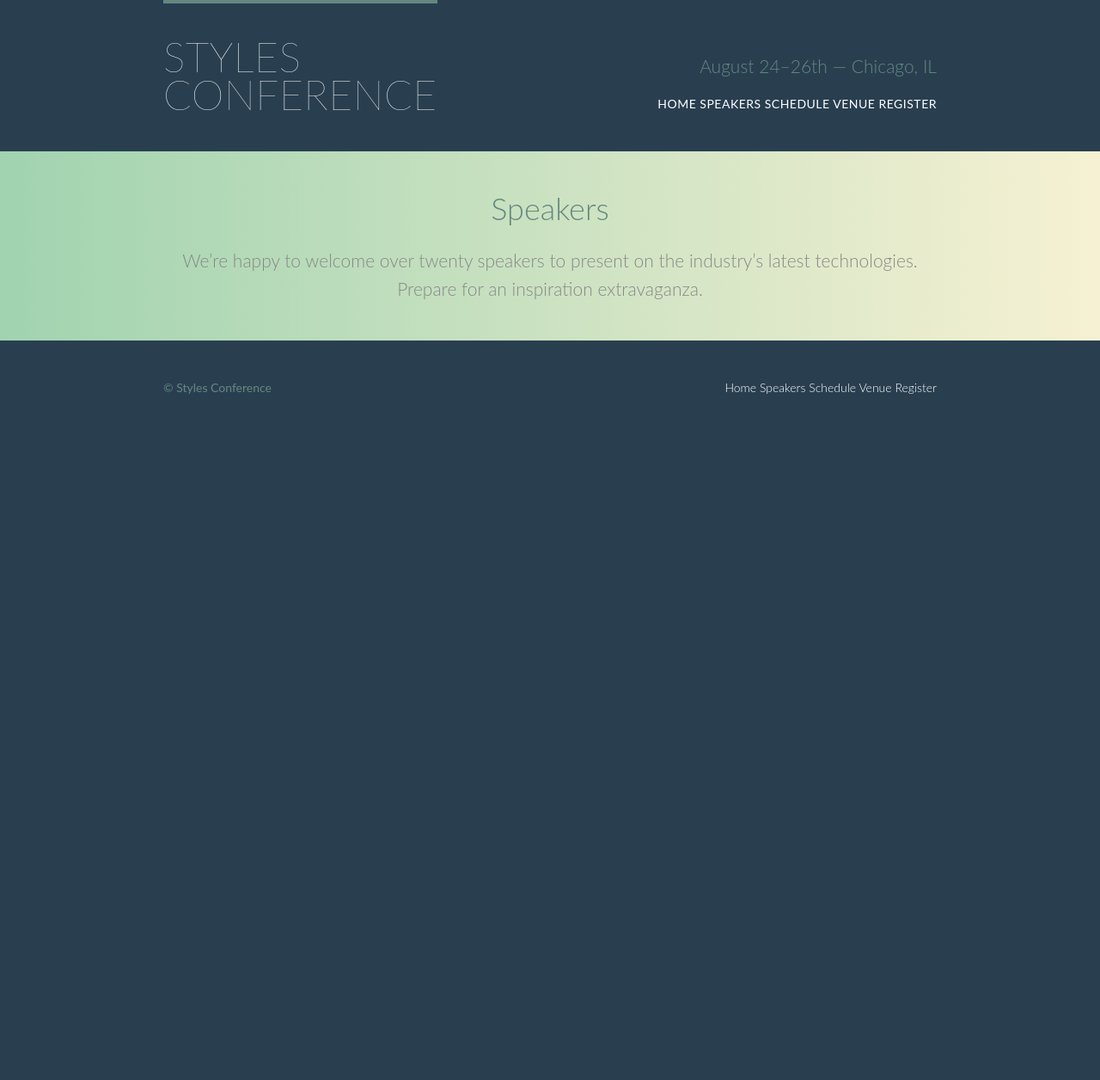
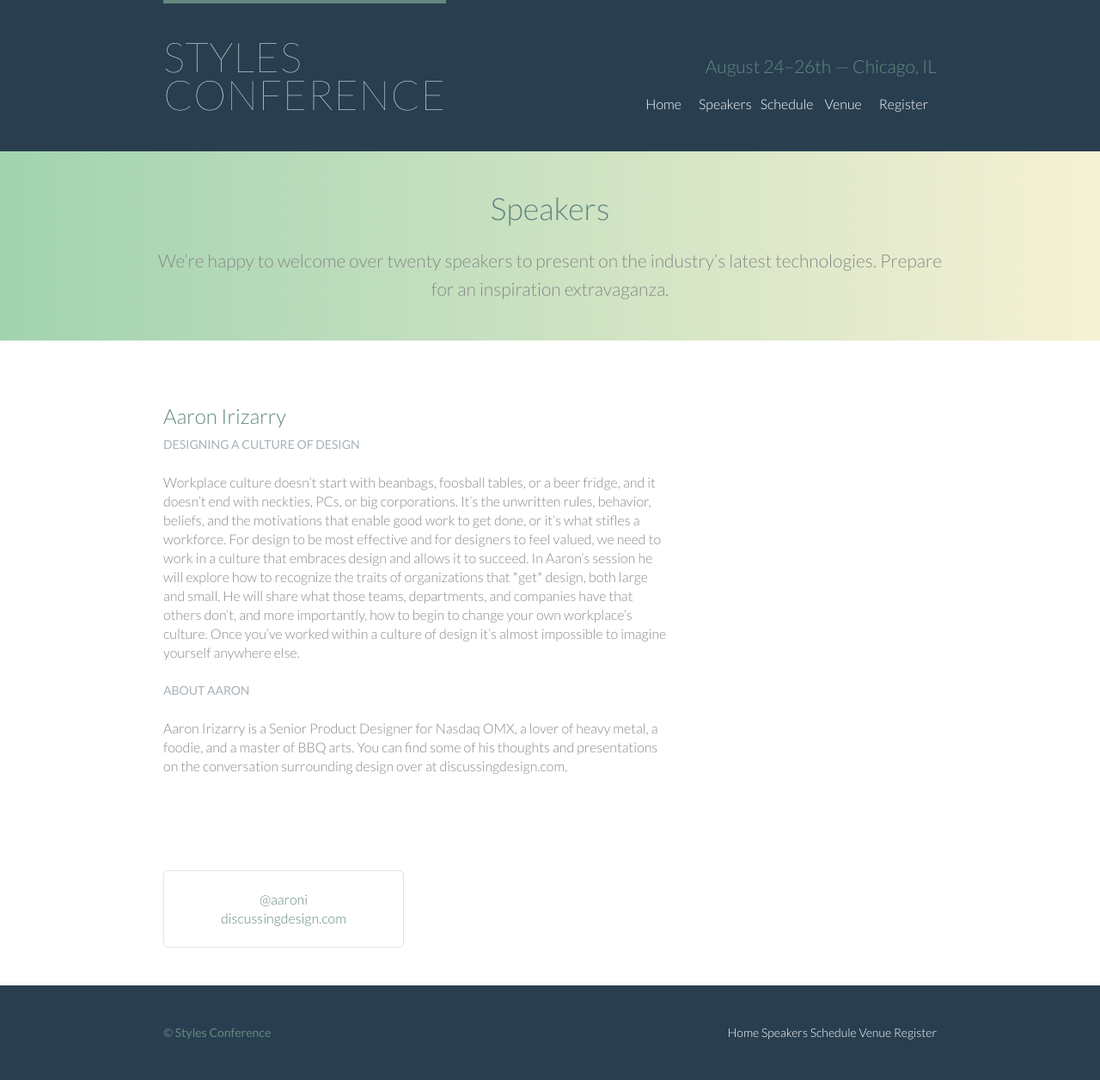
Before and after one commit to 226422/style-conference, a plain HTML site: page speakers.html in a window 1280 px wide. Shown: the whole page at 86% size. Before the commit the page ends 800 px from the top, so only its background shows below. Drawn offline with Linux system fonts and the light colour scheme; files that its build step writes are made by us from their sources.

Commit message:
Speakers

```diff
--- a/main.css
+++ b/main.css
@@ -264,6 +264,14 @@ p a {
 .nav {
   text-align: right;
 }
+.nav li{
+  display: inline-block;
+  margin:0 10px;
+  vertical-align:top;
+}
+.nav li:last child;{
+  margin-right:0;
+}
 
 /*
   ========================================
@@ -296,11 +304,10 @@ p a {
 
 .row,
 .row-alt{
-  min-width:960px;
+  min-width: 960px;
 }
 .row {
   background: #fff;
-  min-width: 960px;
   padding: 66px 0 44px 0;
 }
 .row-alt {
@@ -325,3 +332,24 @@ p a {
   font-size: 21px;
   line-height: 33px;
 }
+
+
+/*
+  ========================================
+  Speakers
+  ========================================
+*/
+
+
+
+.speaker-info{
+  border:1px solid #dfe2e5;
+  border-radius: 5px;
+  margin-top: 88px;
+  padding: 22px 0;
+  text-align: center;
+}
+
+.speaker {
+  margin-bottom: 44px;
+}
--- a/speakers.html
+++ b/speakers.html
@@ -5,6 +5,7 @@
     <meta charset="utf-8">
     <title>Styles Conference</title>
     <link rel="stylesheet" href="assets/stylesheets/main.css">
+    <link rel="stylesheet" href="http://fonts.googleapis.com/css?family=Lato:100,300,400">
   </head>
 
   <body>
@@ -19,25 +20,60 @@
 
       <h3 class="tagline">August 24&ndash;26th &mdash; Chicago, IL</h3>
 
-      <nav class="nav primary-nav">
-        <a href="index.html">Home</a>
-        <a href="speakers.html">Speakers</a>
-        <a href="schedule.html">Schedule</a>
-        <a href="venue.html">Venue</a>
-        <a href="register.html">Register</a>
+      <nav class="nav">
+        <ul>
+        <li><a href="index.html">Home</a></li><!--
+     --><li><a href="speakers.html">Speakers</a></li><!--
+     --><a href="schedule.html">Schedule</a>
+        <li><a href="venue.html">Venue</a></li><!--
+     --><li><a href="register.html">Register</a></li>
+      </ul>
       </nav>
 
     </header>
 
-<section class="row-alt">
-  <div class="lead container">
+    <section class="row-alt">
+      <div class="lead grid">
 
-    <h1>Speakers</h1>
+        <h1>Speakers</h1>
 
-    <p>We&#8217;re happy to welcome over twenty speakers to present on the industry&#8217;s latest technologies. Prepare for an inspiration extravaganza.</p>
+        <p>We&#8217;re happy to welcome over twenty speakers to present on the industry&#8217;s latest technologies. Prepare for an inspiration extravaganza.</p>
+      </div>
+    </section>
 
-  </div>
-    </section>
+    <section class="row">
+      <div class="grid">
+
+        <section id="shay-howe">
+
+        <div class="col-2-3">
+
+          <h2>Aaron Irizarry</h2>
+          <h5>DESIGNING A CULTURE OF DESIGN</h5>
+
+          <p>Workplace culture doesn’t start with beanbags, foosball tables, or a beer fridge, and it doesn’t end with neckties, PCs, or big corporations. It’s the unwritten rules, behavior, beliefs, and the motivations that enable good work to get done, or it’s what stifles a workforce. For design to be most effective and for designers to feel valued, we need to work in a culture that embraces design and allows it to succeed.
+
+          In Aaron’s session he will explore how to recognize the traits of organizations that *get* design, both large and small. He will share what those teams, departments, and companies have that others don’t, and more importantly, how to begin to change your own workplace’s culture. Once you’ve worked within a culture of design it’s almost impossible to imagine yourself anywhere else.</p>
+
+          <h5>About AARON</h5>
+
+          <p>Aaron Irizarry is a Senior Product Designer for Nasdaq OMX, a lover of heavy metal, a foodie, and a master of BBQ arts. You can find some of his thoughts and presentations on the conversation surrounding design over at discussingdesign.com.</p>
+      </div>
+
+
+  <aside class="col-1-3">
+    <div class="speaker-info">
+
+      <ul>
+        <li><a href="https://twitter.com/shayhowe">@aaroni</a></li>
+        <li><a href="http://learn.shayhowe.com/">discussingdesign.com
+        </a></li>
+      </ul>
+    </div>
+  </aside>
+  </section>
+</div>
+</section>
 
     <!-- Footer -->
 
```
Also changed, not shown: index.html (+8 -6 lines).
